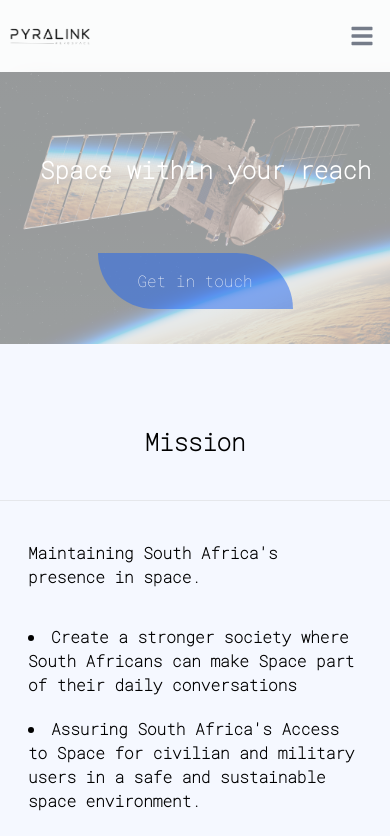
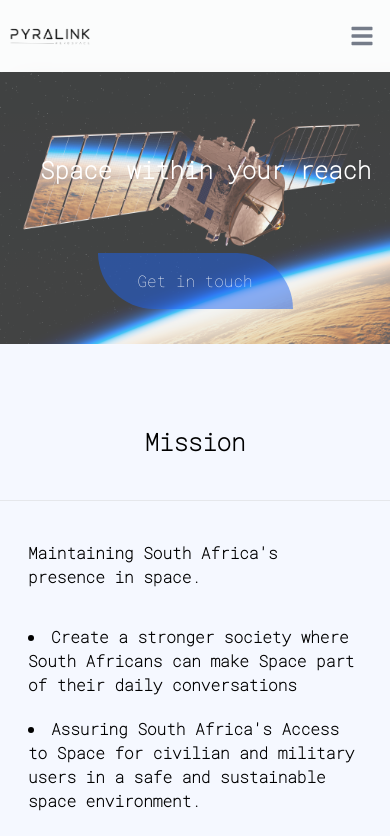
Before and after one commit to AltaRosso/pyralink-public, a Next.js app: page / in a window 390 px wide. Shown: the top 836 px of the page. Built offline with nearby package versions, Linux system fonts and the light colour scheme.

Commit message:
changed opacity in welcome

```diff
--- a/src/components/Welcome/Welcome.jsx
+++ b/src/components/Welcome/Welcome.jsx
@@ -5,7 +5,7 @@ const Welcome = () => {
 		<div className="w-full relative mb-20x shadow-[20px_12px_20px_#181510] ">
 			<img
 				src="./welcome/PyraLink_High bandwidth.png"
-				className="opacity-30 object md:w-full md:h-screen h-full"
+				className="opacity-70 md:opacity-30 object md:w-full md:h-screen h-full"
 				width={2048}
 				height={1428}
 				alt="high bandwith"
```
